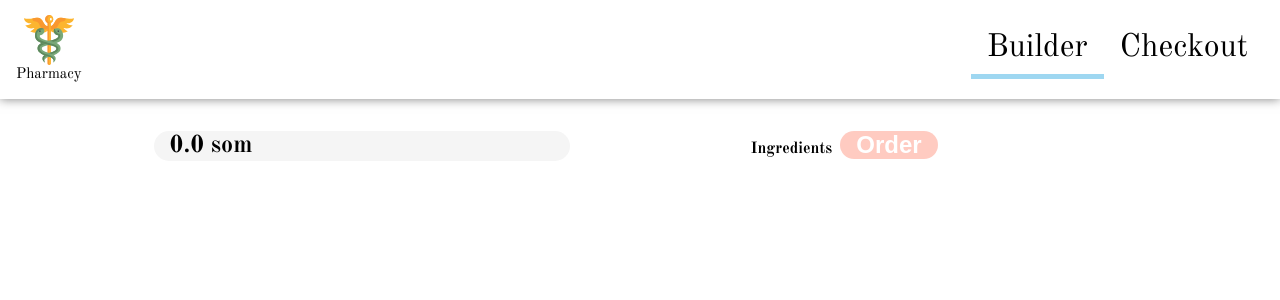
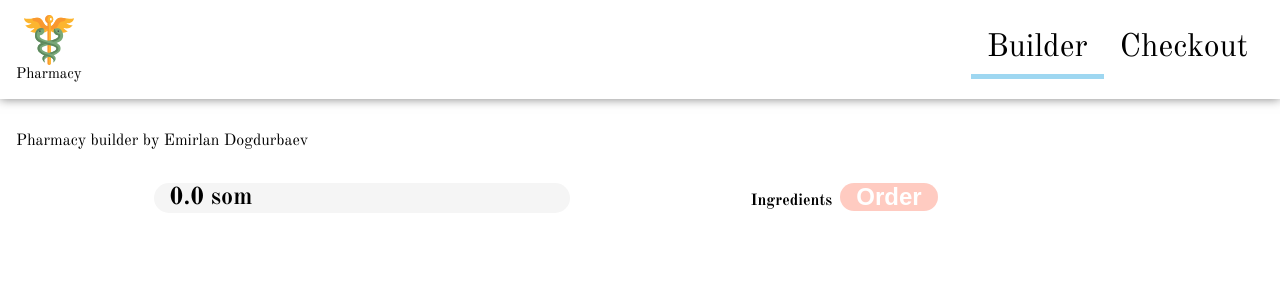
Before and after one commit to EmirlanDogdurbaev/builder, a React (Create React App) app: page / in a window 1280 px wide. Shown: the top 300 px of the page. Built offline with nearby package versions, Linux system fonts and the light colour scheme; no server answers.

Commit message:
added new tekst

```diff
--- a/src/components/Layout/Layout.js
+++ b/src/components/Layout/Layout.js
@@ -3,9 +3,8 @@ import Toolbar from "../Toolbar/Toolbar";
 import Drawer from "../Drawer/Drawer"
 
 import classes from "./Layout.module.css";
-import PharmacyBuilder from "../PharmacyBuilder/PharmacyBuilder";
 
-const Layout = ({ children }) => {
+const Layout = ({children}) => {
   const [drawerOpen, setDrawerOpen] = useState(false);
 
   return (
@@ -13,7 +12,8 @@ const Layout = ({ children }) => {
       <Toolbar openDrawer={() => setDrawerOpen(true)} />
       <Drawer open={drawerOpen} closeDrawer={() => setDrawerOpen(false)} />
       <main>
-      <PharmacyBuilder />
+       <p>Pharmacy builder by Emirlan Dogdurbaev</p>
+      {children}
       </main>
     </div>
   );
```
